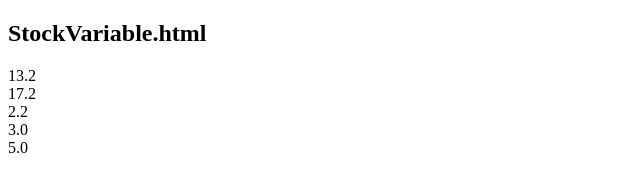
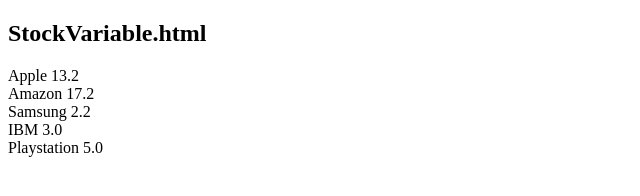
Before and after one commit to Secileki11/bgtz02itse.github.io, a plain HTML site: page unit04/StockVariable.html in a window 1280 px wide. Shown: the whole page, without its empty margins (0-640 px from the left). Drawn offline with Linux system fonts and the light colour scheme.

Commit message:
Update StockVariable.html

```diff
--- a/unit04/StockVariable.html
+++ b/unit04/StockVariable.html
@@ -17,7 +17,7 @@
 
 var stockApple;
 document.getElementById("demo").innerHTML =
-stockApple + "<br>" + stockAmazon + "<br>" + stockSamsung + "<br>" + stockIbm + "<br>" + stockPlaystation ;
+"Apple " + stockApple + "<br>Amazon " + stockAmazon + "<br> Samsung " + stockSamsung + "<br>IBM " + stockIbm + "<br>Playstation " +  stockPlaystation ;
 
 </script>
 
```
